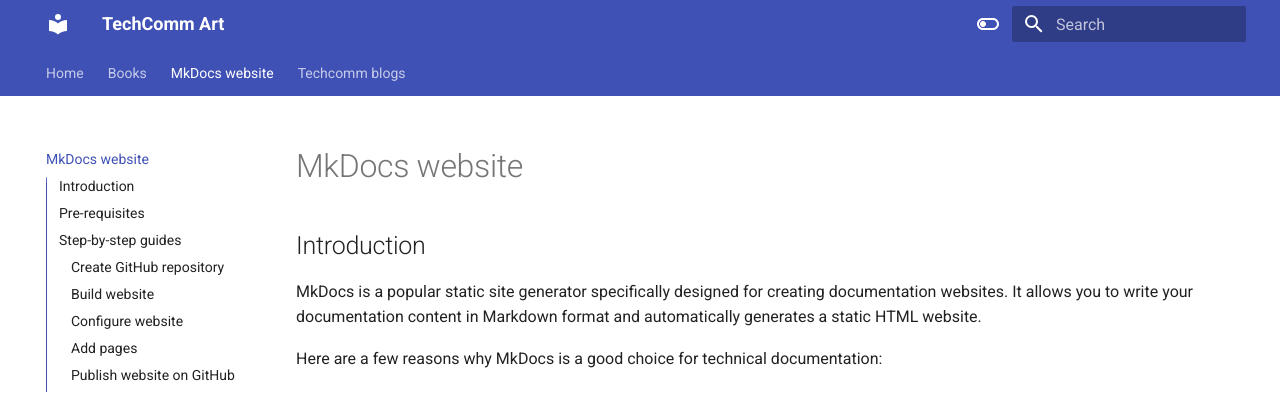
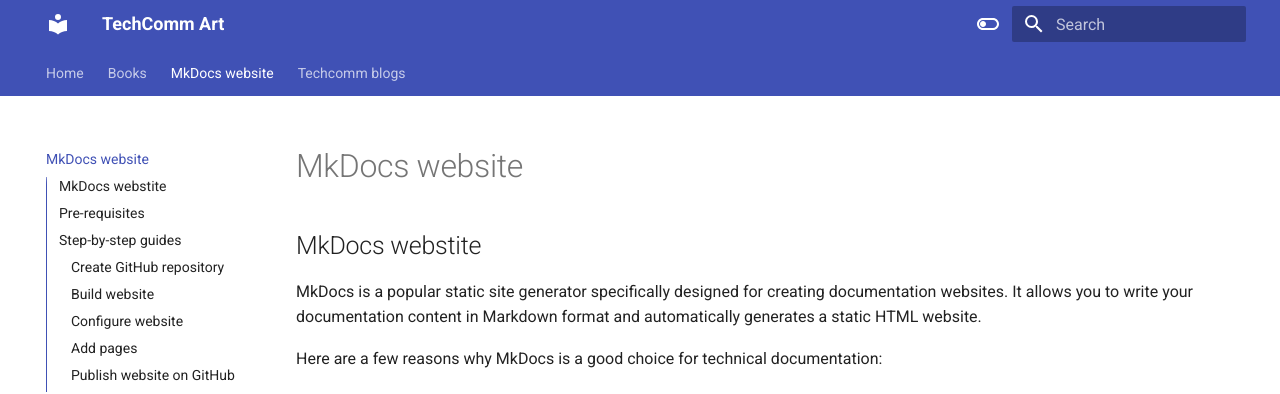
Before and after one commit to tannisanta/tt-techcomm-project, an MkDocs documentation site: the page built from docs/MkDocs_website.md, in a window 1280 px wide and 900 px high. Shown: the top 394 px of the window. Built offline with MkDocs 1.6.1 and Material for MkDocs 9.7.7, drawn with Linux system fonts in a browser that asks for light colours.

```diff
--- a/docs/MkDocs_website.md
+++ b/docs/MkDocs_website.md
@@ -1,4 +1,4 @@
-# Introduction
+# MkDocs webstite
 
 MkDocs is a popular static site generator specifically designed for creating documentation websites. It allows you to write your documentation content in Markdown format and automatically generates a static HTML website.
 
@@ -37,7 +37,7 @@ The instructions below help create a GitHub repository, clone the repository to
 
 ## **Create GitHub repository**
 
-To create new repository in your GitHub account
+**To create new repository in your GitHub account**
 
 1. Log in to your GitHub account.
 2. At the top left corner, select **+** > **New repository**.
```
Also changed, not shown: docs/index.md (+3 -1 lines).
